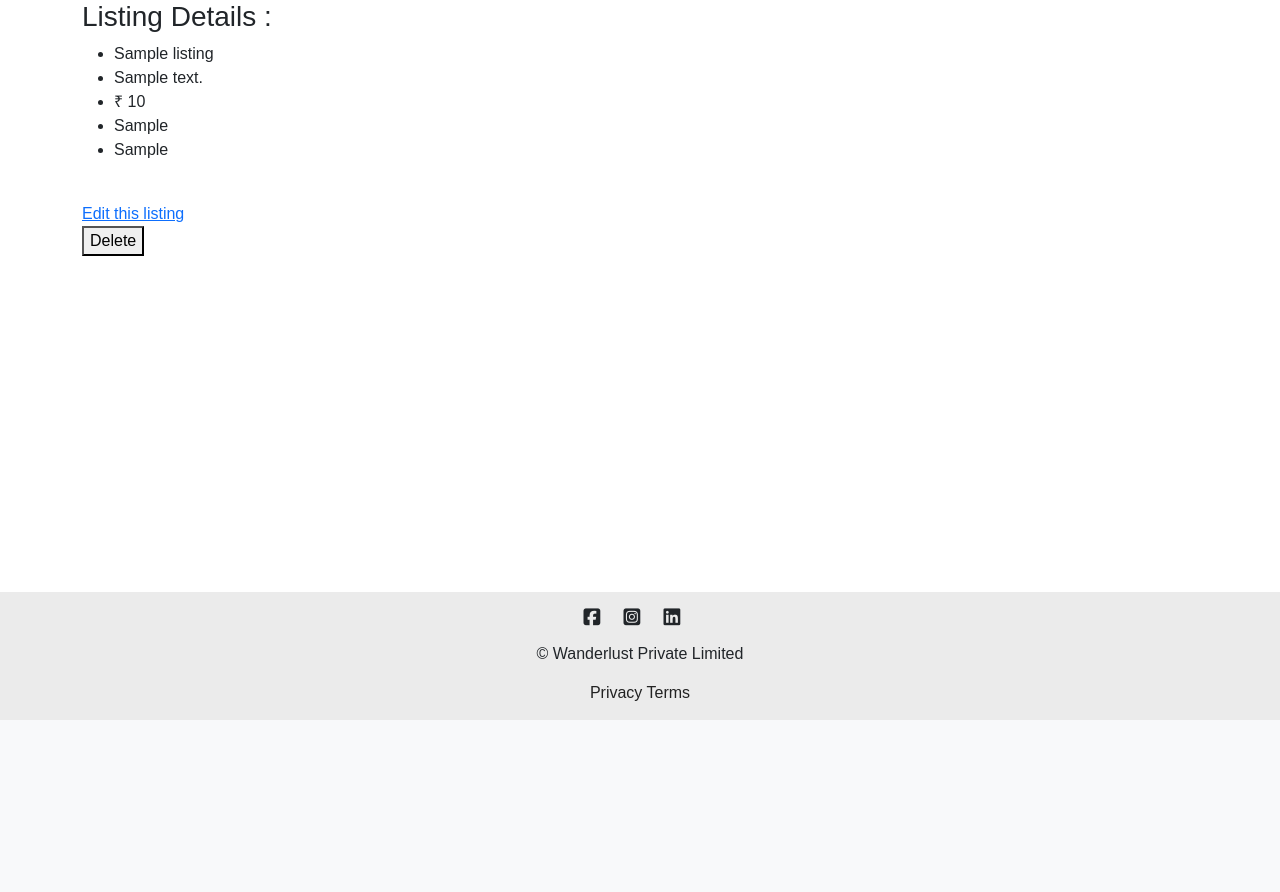
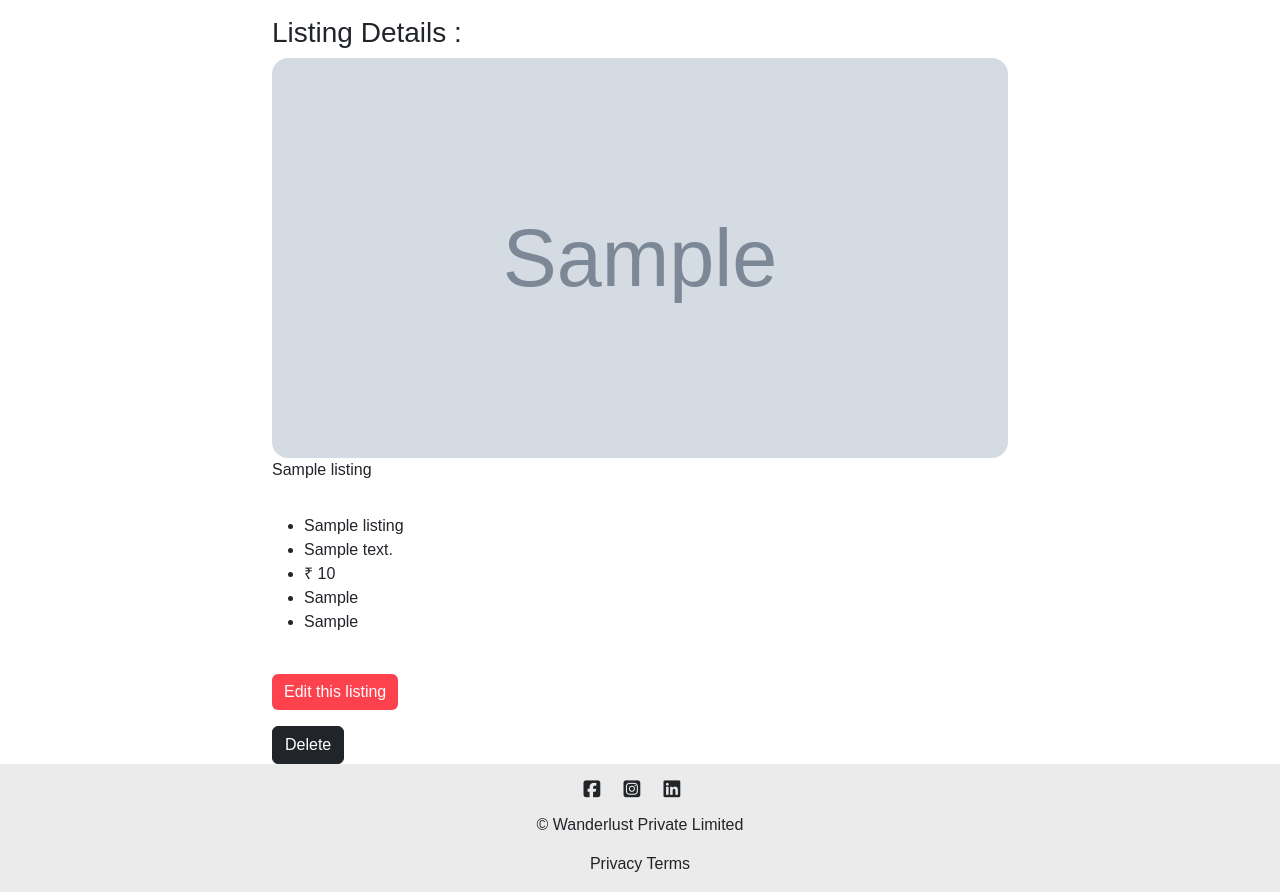
Before and after one commit to Arihant-rgb/Airbnb, a Node server app: page /listings/600000000000000000000001 in a window 1280 px wide. Shown: the part 80-972 px from the top of the page. Before the commit the page ends 800 px from the top, so only its background shows below. Run offline with Node 20, Linux system fonts and the light colour scheme; tables that the repository leaves empty hold one stand-in row (values such as "Sample post"); grey boxes marked "Sample" are stand-in pictures; some libraries are stand-ins or nearby versions.

Commit message:
updated show menu

```diff
--- a/public/css/style.css
+++ b/public/css/style.css
@@ -93,3 +93,8 @@ body{
     background-color: #fe424d !important;
     border: none !important;
 }
+
+.show-img{
+    height: 50vh;
+    object-fit: cover;
+}
--- a/views/listings/show.ejs
+++ b/views/listings/show.ejs
@@ -1,16 +1,38 @@
 <% layout("/layouts/boilerplate")%>
+
 <body>
-    <h3>Listing Details : </h3>
-    <ul>
-        <li><%= listing.title %></li>
-        <li><%= listing.description %></li>
-        <li>&#x20B9 <%= listing.price.toLocaleString("en-IN") %></li>
-        <li><%= listing.location %></li>
-        <li><%= listing.country %></li>
-    </ul>
-    <br/>
-    <a href="/listings/<%=listing._id%>/edit">Edit this listing</a>
-    <form method="post" action="/listings/<%=listing._id%>?_method=DELETE">
-        <button type="submit">Delete</button>
-    </form>
+    <div class="row mt-3">
+        <div class="col-8 offset-2">
+            <h3>Listing Details : </h3>
+            <div class="card">
+                <img src="<%=listing.image%>" class="card-img-top show-img" alt="listing-img">
+                <div class="card-body">
+                    <p class="card-text">
+                        <%= listing.title %>
+                    </p>
+                </div>
+            </div>
+            <ul>
+                <li>
+                    <%= listing.title %>
+                </li>
+                <li>
+                    <%= listing.description %>
+                </li>
+                <li>&#x20B9 <%= listing.price.toLocaleString("en-IN") %>
+                </li>
+                <li>
+                    <%= listing.location %>
+                </li>
+                <li>
+                    <%= listing.country %>
+                </li>
+            </ul>
+            <br />
+            <a href="/listings/<%=listing._id%>/edit" class="btn btn-dark edit-btn">Edit this listing</a>
+            <form method="post" action="/listings/<%=listing._id%>?_method=DELETE">
+                <button type="submit" class="btn btn-dark mt-3">Delete</button>
+            </form>
+        </div>
+    </div>
 </body>
```
